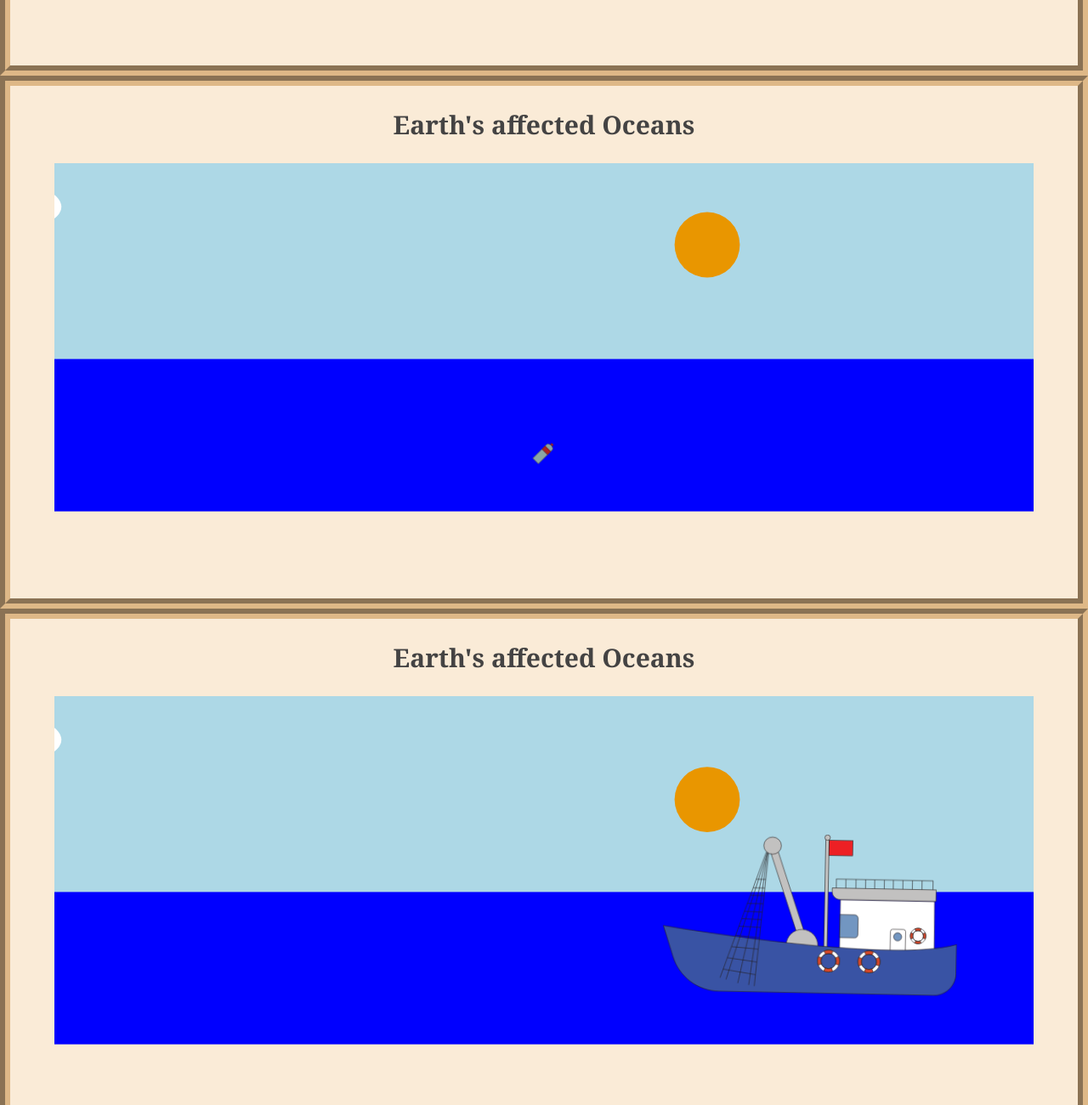
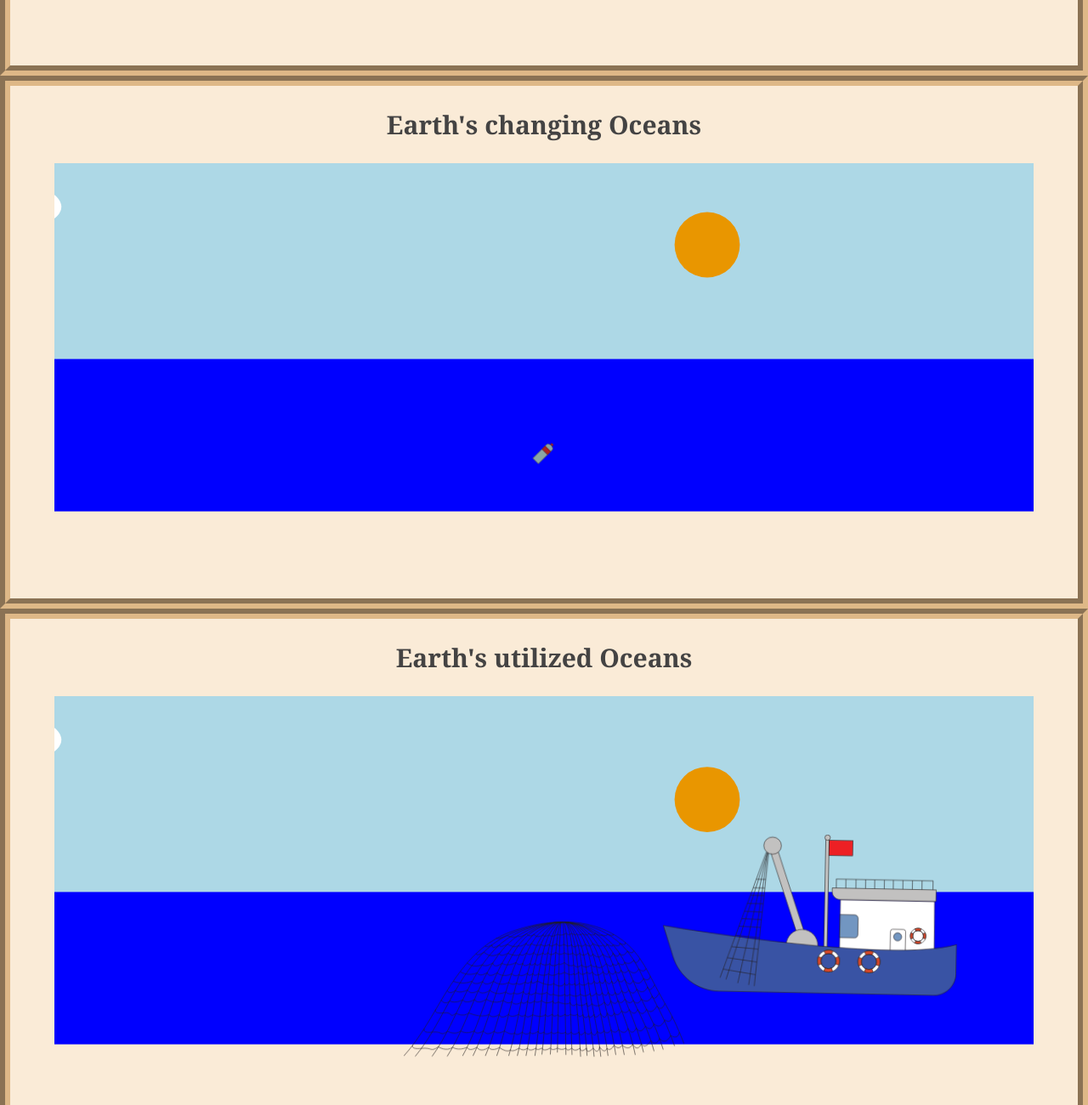
Before and after one commit to AdvancedCSS2024/idg1293-2024-oblig3-group09, a plain HTML site: page index.html in a window 1280 px wide. Shown: the part 1320-2620 px from the top of the page at 85% size. Drawn offline with Linux system fonts and the light colour scheme.

Commit message:
Added new headers for scenes, added net to a scene

```diff
--- a/index.html
+++ b/index.html
@@ -38,7 +38,7 @@
                 src="assets/graphics/images/boat_with_people.svg" alt="A red motorboat with two people">
         </section>
         <section data-hidden="hidden-opacity" class="hidden-opacity story__scene story__scene--ocean-littered" id="scene_3">
-            <h2>Earth's affected Oceans</h2> <!--WORK FROM HERE-->
+            <h2>Earth's changing Oceans</h2> <!--WORK FROM HERE-->
             <svg class="ocean-window" width="90vw" height="40vw" fill="lightblue" xmlns="http://www.w3.org/2000/svg">
                 <rect class="ocean" width="90vw" height="32vw" fill="blue"></rect>
                 <rect class="ocean-water" width="80vw" height="96" y="256" fill="blue"></rect>
@@ -50,7 +50,7 @@
                 src="/assets/graphics/images/empty_bottle_colored.svg" alt="bottle">
         </section>
         <section data-hidden="hidden-opacity" class="hidden-opacity story__scene story__scene--ocean-utilized" id="scene_4">
-            <h2>Earth's affected Oceans</h2>
+            <h2>Earth's utilized Oceans</h2>
             <svg class="ocean-window" width="90vw" height="40vw" fill="lightblue" xmlns="http://www.w3.org/2000/svg">
                 <rect class="ocean" width="90vw" height="32vw" fill="blue"></rect>
                 <rect class="background-sky" width="90vw" height="18vw"></rect>
@@ -61,6 +61,8 @@
                 src="assets/graphics/images/fishing_boat_left.svg" alt="A fishing boat with net deployed.">
             <img class="vector-illustration delayed-animation fishing-boat fishing-boat_no_net" id="fishing-boat_no_net"
                 src="assets/graphics/images/fishing_boat_without_net.svg" alt="A fishing boat with a lost net.">
+            <img class="vector-illustration delayed-animation large_net large_net--dropped"
+                src="assets/graphics/images/net_large.svg" alt="A fishing net.">
         </section>
         <section data-hidden="hidden-opacity" class="hidden-opacity story__scene story__scene--net_in_ocean" id="scene_5">
             <h2>Earth's affected Oceans</h2>
@@ -70,7 +72,8 @@
                 <circle class="sun sun--5" r="3vw" cx="60vw" cy="11.5vw" fill="orange" />
                 <ellipse class="cloud cloud_1" rx="4vw" ry="2vw" cx="30vw" cy="4vw" fill="white" />
             </svg>
-            <img class = "vector-illustration large_net" src="/assets/graphics/images/net_large.svg" alt="large net">
+            <img class = "vector-illustration large_net large_net--drifting"
+                src="/assets/graphics/images/net_large.svg" alt="large net">
             <img class = "vector-illustration empty_bottle_colored" id="bottle_1"
                 src="/assets/graphics/images/empty_bottle_colored.svg" alt="bottle">
             <img class = "vector-illustration empty_bottle_colored" id="bottle_2"
@@ -83,7 +86,7 @@
                 src="/assets/graphics/images/empty_bottle_colored.svg" alt="bottle">
         </section>
         <section data-hidden="hidden-opacity" class="hidden-opacity story__scene story__scene--net_in_ocean" id="scene_6">
-            <h2>Earth's affected Oceans</h2>
+            <h2>Earth's impacted Oceans</h2>
             <svg class="ocean-window" width="90vw" height="40vw" fill="lightblue" xmlns="http://www.w3.org/2000/svg">
                 <rect class="ocean ocean--polluted" width="90vw" height="32vw" fill="url(#gradient)"></rect>
                 <linearGradient id="gradient" x1="50%" y1="0%" x2="100%" y2="100%">
```
